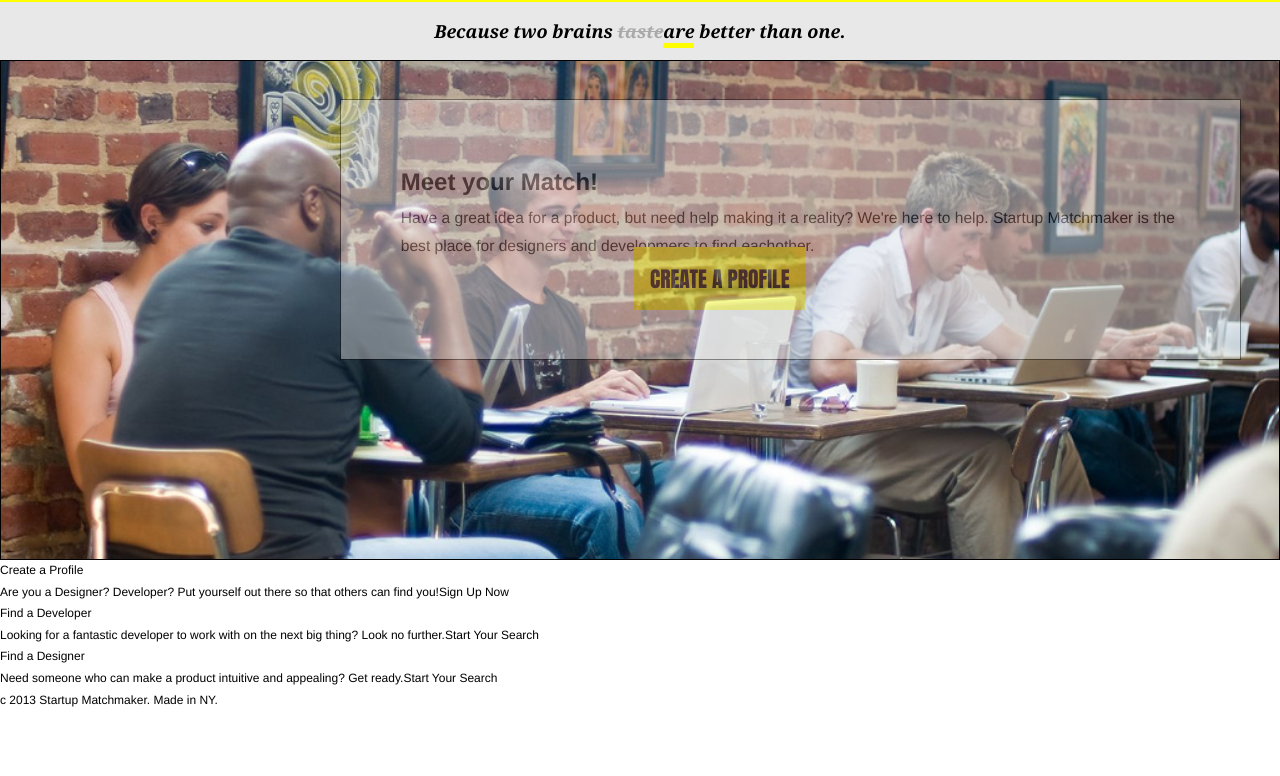
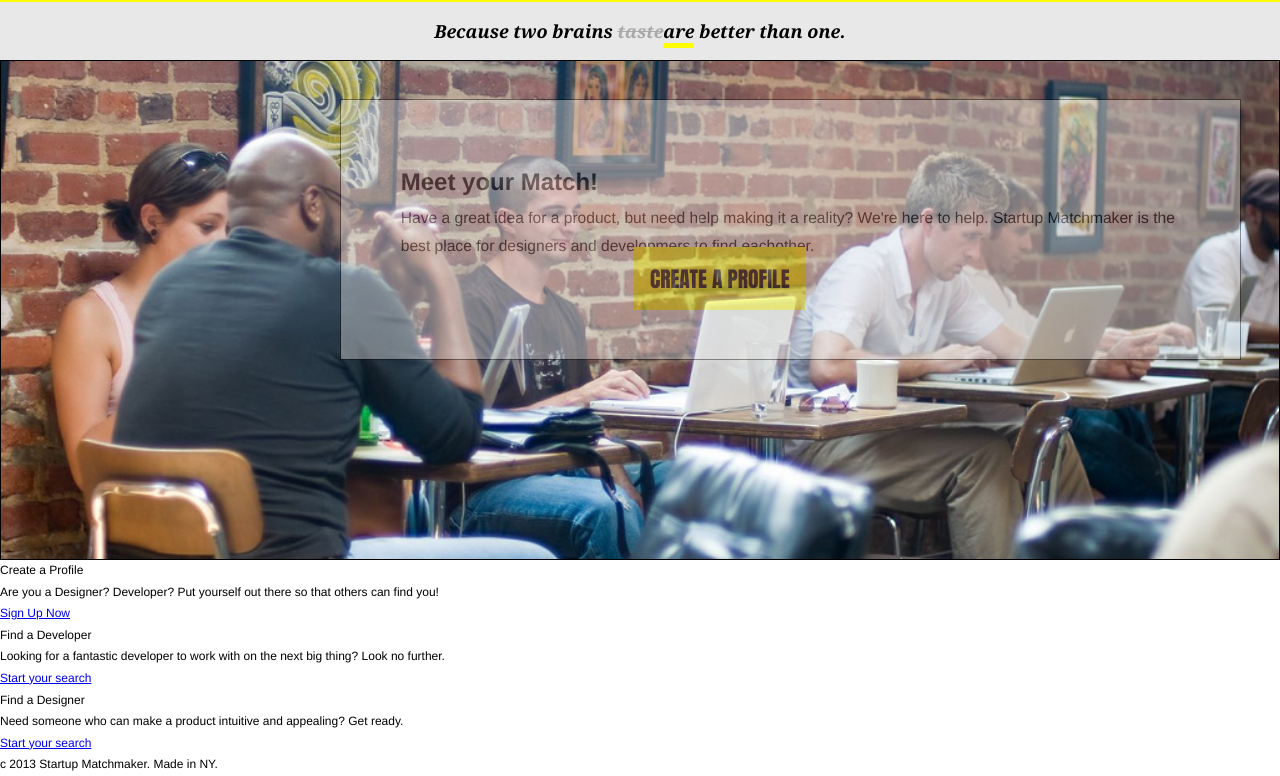
Before and after one commit to hoarh/startup_matchmaker, a plain HTML site: page index.html in a window 1280 px wide. Shown: the part 118-894 px from the top of the page. Before the commit the page ends 829 px from the top, so only its background shows below. Drawn offline with nearby package versions, Linux system fonts and the light colour scheme; a script that the page names is missing.

Commit message:
Began to format section.under

```diff
--- a/css/style.css
+++ b/css/style.css
@@ -115,6 +115,7 @@ section.seethru {
      float: right;
      border: 1px solid black;
      background-color: #E8E8E8;
+     box-shadow-bottom: 5px black;
      opacity: 0.4;
      padding: 5%;
 }
@@ -141,6 +142,11 @@ section.seethru {
      margin-left: 30%;
 }
 
+section.under {
+     width: 100%;
+
+}
+
 /******************************************
 /* LAYOUT
 /*******************************************/
--- a/index.html
+++ b/index.html
@@ -39,20 +39,29 @@
 				</div>
 			</section>
 
+			<section class="under">
 				<div>
 					<h3>Create a Profile</h3>
-				<p>Are you a Designer? Developer? Put yourself out there so that others can find you!<span>Sign Up Now</span></p>
+					<p>Are you a Designer? Developer? Put yourself out there so that others can find you!</p>
+					<a class="gbutton" href="#">Sign Up Now</a>
 				</div>
+			</section>
 
+			<section class="under">
 				<div>
 					<h3>Find a Developer</h3>
-				<p>Looking for a fantastic developer to work with on the next big thing? Look no further.<span>Start Your Search</span></p>
+					<p>Looking for a fantastic developer to work with on the next big thing? Look no further.</p>
+					<a class="gbutton" href="#">Start your search</a>
 				</div>
+			</section>
 
+			<section class="under">
 				<div>
 					<h3>Find a Designer</h3>
-				<p>Need someone who can make a product intuitive and appealing? Get ready.<span>Start Your Search</span></p>
+					<p>Need someone who can make a product intuitive and appealing? Get ready.</p>
+					<a class="gbutton" href="#">Start your search</a>
 			</div>
+			</section>
 		</main>
 
 		<aside>
```
Lines whose indentation alone changed are shown as unchanged.
